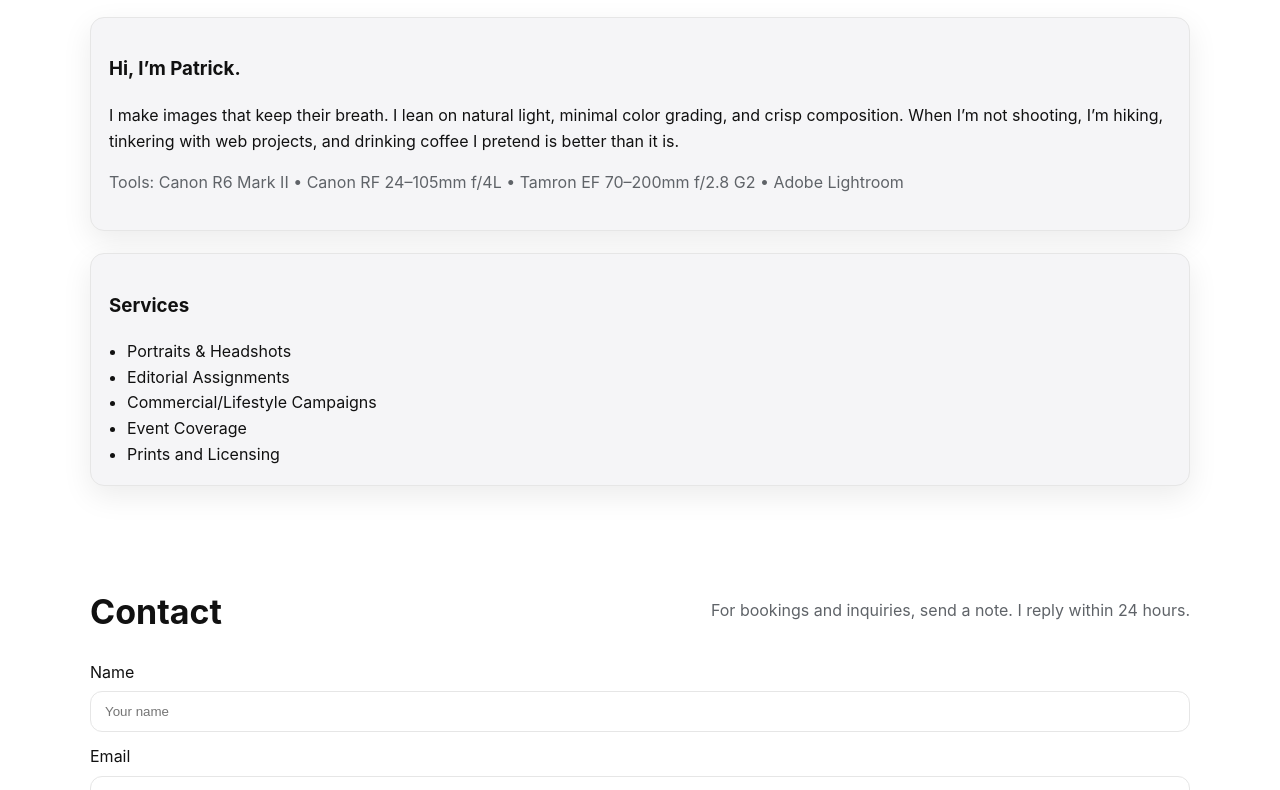
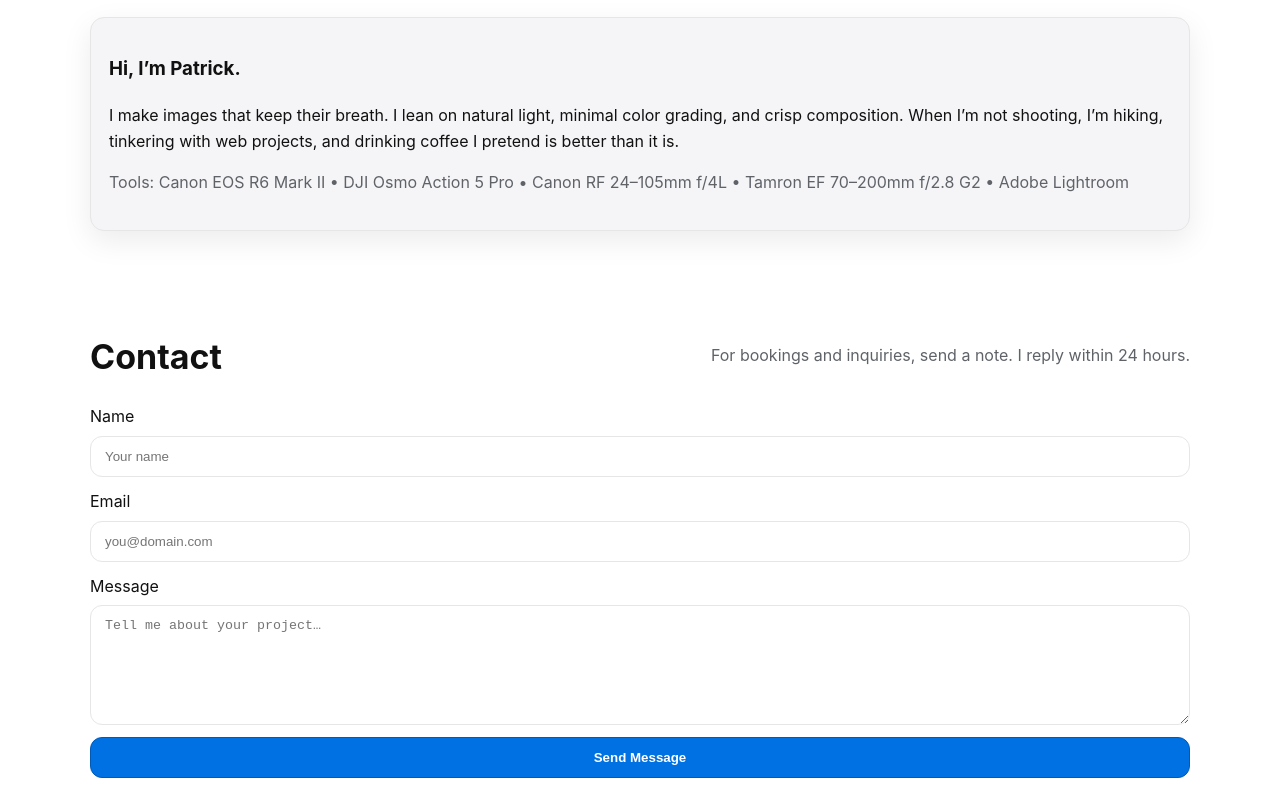
Before and after one commit to Colour-cr3/class-project-proposal, a plain HTML site: page index.html in a window 1280 px wide. Shown: the part 1428-2218 px from the top of the page. Drawn offline with Linux system fonts and the light colour scheme.

Commit message:
Updated code

```diff
--- a/index.html
+++ b/index.html
@@ -180,7 +180,7 @@ a:focus {
         </div>
       </div>
       <figure class="hero-figure">
-        <img src="https://images.unsplash.com/photo-1519681393784-d120267933ba?q=80&w=1600&auto=format&fit=crop" alt="Soft light over a ridgeline at dawn" loading="eager" />
+        <img src="https://imgur.com/yJWZna4" alt="Favorite Photo" loading="eager" />
       </figure>
     </section>
 
@@ -273,18 +273,8 @@ a:focus {
         <article class="card soft">
           <h3>Hi, I’m Patrick.</h3>
           <p>I make images that keep their breath. I lean on natural light, minimal color grading, and crisp composition. When I’m not shooting, I’m hiking, tinkering with web projects, and drinking coffee I pretend is better than it is.</p>
-          <p class="muted">Tools: Canon R6 Mark II • Canon RF 24–105mm f/4L • Tamron EF 70–200mm f/2.8 G2 • Adobe Lightroom</p>
+          <p class="muted">Tools: Canon EOS R6 Mark II • DJI Osmo Action 5 Pro • Canon RF 24–105mm f/4L • Tamron EF 70–200mm f/2.8 G2 • Adobe Lightroom</p>
         </article>
-        <aside class="card soft" id="services" aria-labelledby="services-title">
-          <h3 id="services-title">Services</h3>
-          <ul class="clean">
-            <li>Portraits & Headshots</li>
-            <li>Editorial Assignments</li>
-            <li>Commercial/Lifestyle Campaigns</li>
-            <li>Event Coverage</li>
-            <li>Prints and Licensing</li>
-          </ul>
-        </aside>
       </div>
     </section>
 
```
